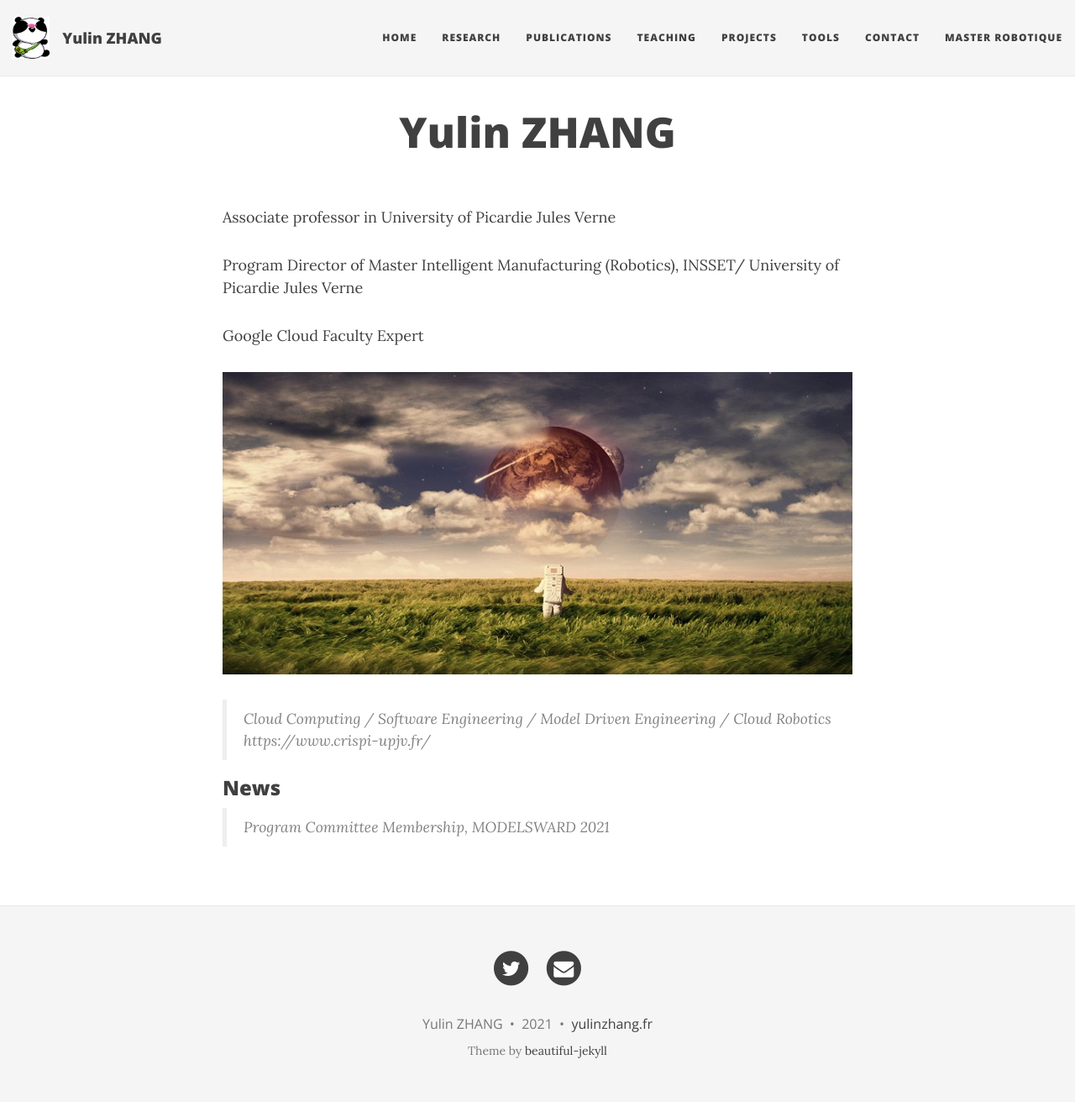
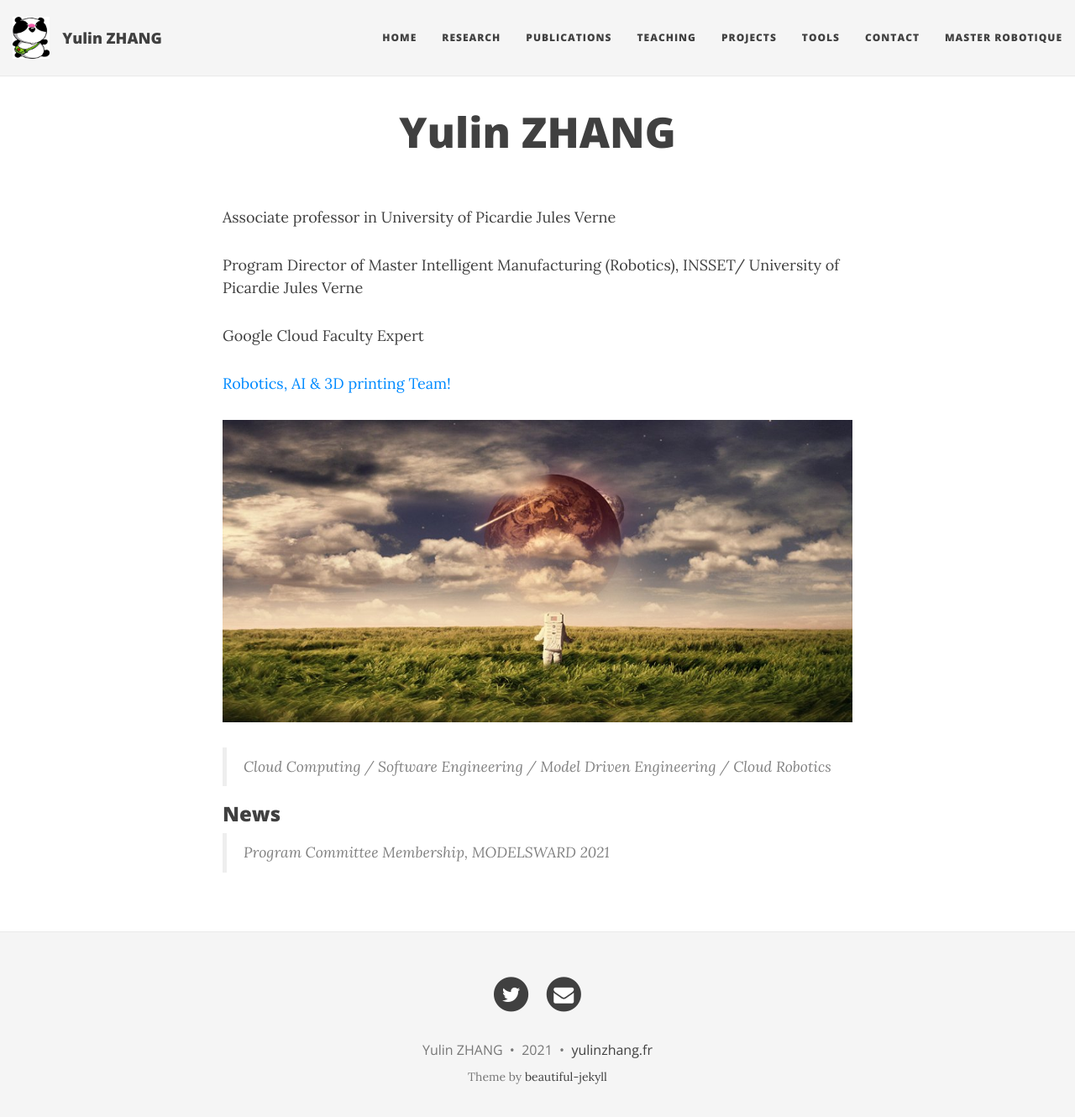
Before and after one commit to yulinz888888/yulinz888888-jekyII.github.io, a Jekyll site: the page built from index.md, in a window 1280 px wide and 1343 px high. Shown: the top 1330 px of the window at 84% size. Built offline with Jekyll 4.4.1, drawn with Linux system fonts in a browser that asks for light colours; nearby versions of some CDN libraries; comment, search, counter and statistics services are not loaded.

Commit message:
mis en form

```diff
--- a/index.md
+++ b/index.md
@@ -10,10 +10,11 @@ Program Director of Master Intelligent Manufacturing (Robotics), INSSET/ Univers
 
 Google Cloud Faculty Expert
 
+[Robotics, AI & 3D printing Team!](https://www.crispi-upjv.fr/)
+
 <img src="{{ site.baseurl }}/img/bandeau.jpg" />
 
 > Cloud Computing / Software Engineering / Model Driven Engineering / Cloud Robotics
-> https://www.crispi-upjv.fr/
 
 ### News
 > Program Committee Membership, MODELSWARD 2021
```
